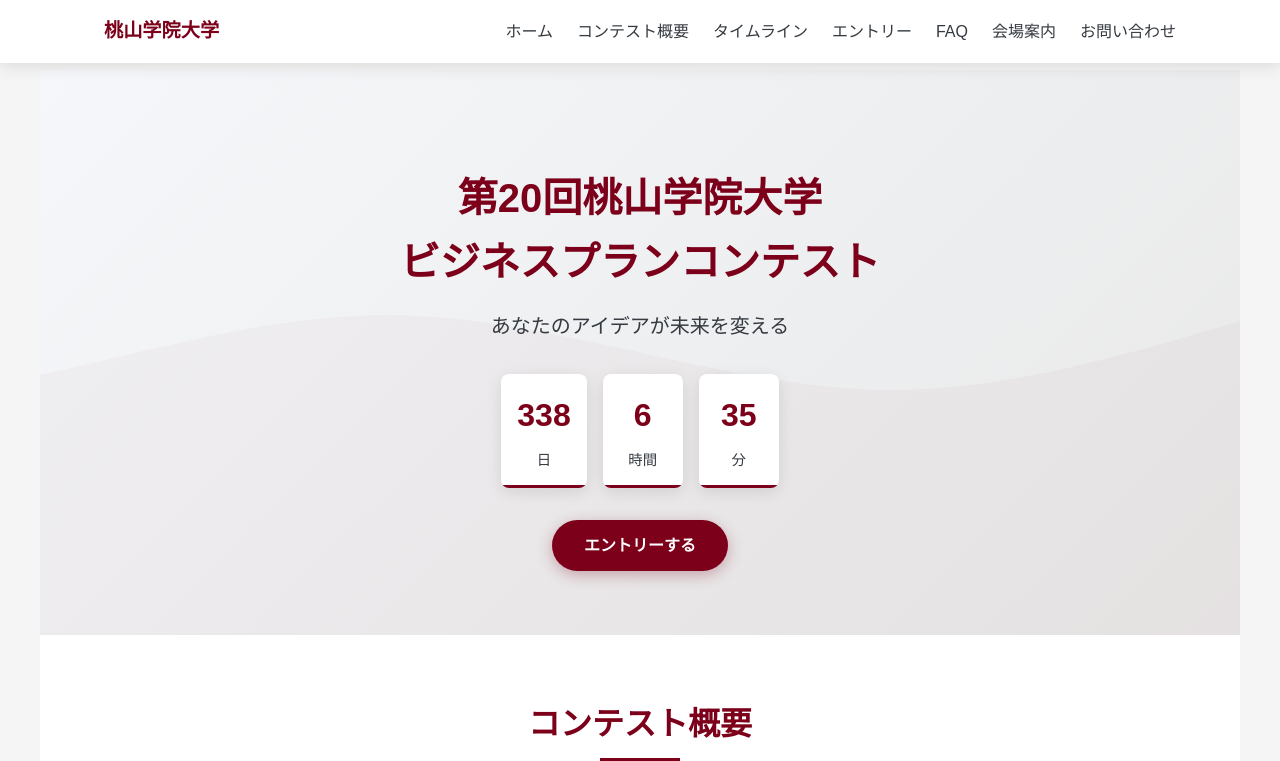
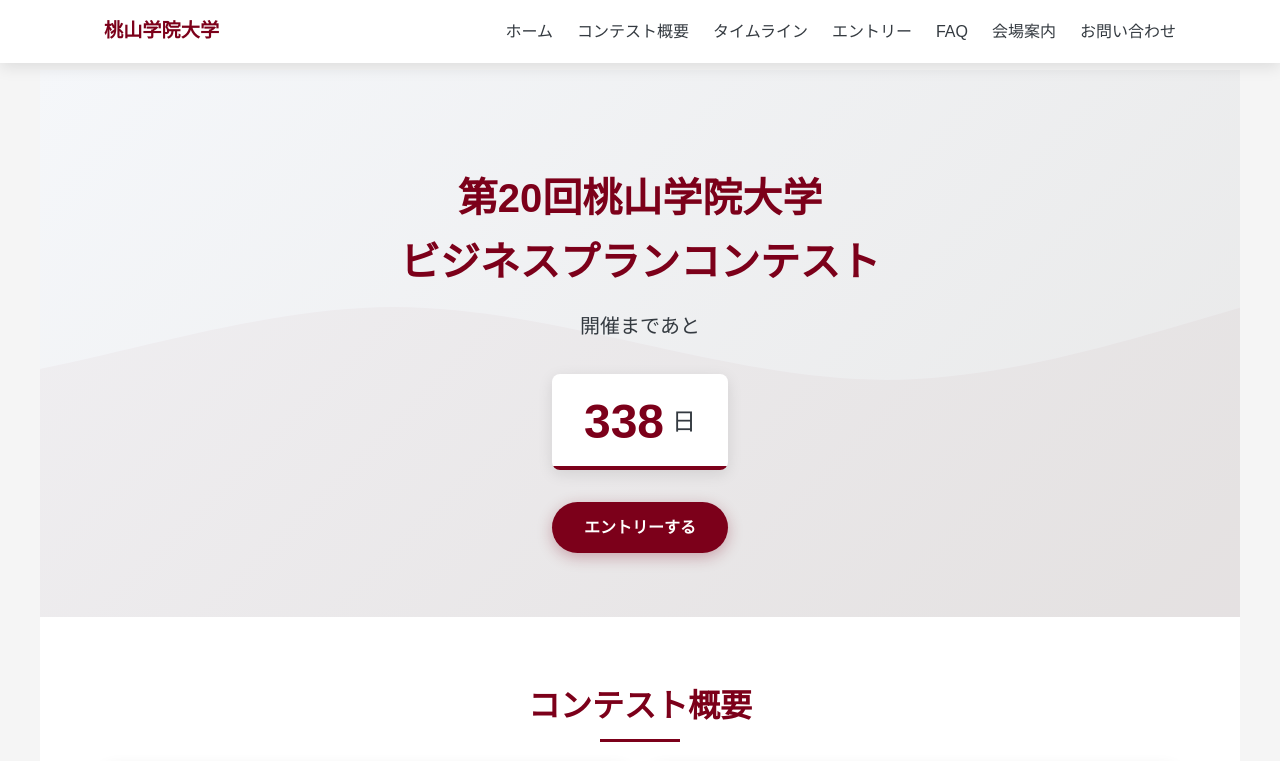
Before and after one commit to masa-momo9/business_cotest, a plain HTML site: page index.html in a window 1280 px wide. Shown: the top 761 px of the page. Drawn offline with Linux system fonts and the light colour scheme.

Commit message:
index.html

```diff
--- a/index.html
+++ b/index.html
@@ -217,11 +217,14 @@
             background-color: white;
             border-radius: var(--standard-radius);
             box-shadow: var(--standard-shadow);
-            padding: 1rem;
-            min-width: 80px;
+            padding: 1.5rem 2rem;
+            min-width: 140px;
             text-align: center;
             position: relative;
             overflow: hidden;
+            display: flex;
+            align-items: center;
+            justify-content: center;
         }
 
         .countdown-item::after {
@@ -230,20 +233,23 @@
             bottom: 0;
             left: 0;
             width: 100%;
-            height: 3px;
+            height: 4px;
             background-color: var(--primary-color);
         }
 
         .countdown-number {
-            font-size: 2rem;
+            font-size: 3rem;
             font-weight: 700;
             color: var(--primary-color);
+            line-height: 1;
         }
 
         .countdown-label {
-            font-size: 0.9rem;
+            font-size: 1.5rem;
             color: var(--dark-color);
-            margin-top: 0.5rem;
+            margin-left: 0.5rem;
+            align-self: flex-end;
+            padding-bottom: 0.3rem;
         }
 
         /* コンテスト概要セクション */
@@ -745,21 +751,13 @@
         <section id="hero" class="hero">
             <div class="hero-content">
                 <h1 class="hero-title">第20回桃山学院大学<br>ビジネスプランコンテスト</h1>
-                <p class="hero-subtitle">あなたのアイデアが未来を変える</p>
+                <p class="hero-subtitle">開催まであと</p>
 
                 <!-- カウントダウンタイマー -->
                 <div class="countdown">
                     <div class="countdown-item hover-lift">
                         <div class="countdown-number" id="days">328</div>
                         <div class="countdown-label">日</div>
-                    </div>
-                    <div class="countdown-item hover-lift">
-                        <div class="countdown-number" id="hours">12</div>
-                        <div class="countdown-label">時間</div>
-                    </div>
-                    <div class="countdown-item hover-lift">
-                        <div class="countdown-number" id="minutes">30</div>
-                        <div class="countdown-label">分</div>
                     </div>
                 </div>
 
@@ -932,6 +930,7 @@
             width: 100%;
             border: none;
             transition: height 0.3s ease;
+            min-height: 2000px; /* 最小の高さを大きく設定 */
         }
     </style>
 
@@ -1004,8 +1003,8 @@
 
             // iframeの高さを自動調整する関数
             function resizeIframe(iframe) {
-                // 初期高さを1500pxに設定
-                iframe.style.height = '1500px';
+                // 初期高さを2000pxに設定 (以前より高く)
+                iframe.style.height = '2000px';
 
                 // メッセージイベントでフォームとの通信を処理
                 window.addEventListener('message', function(e) {
@@ -1014,8 +1013,8 @@
                             const data = JSON.parse(e.data);
                             if (data.scrollHeight) {
                                 // スクロールが不要になるよう、実際の高さより余裕を持って設定
-                                const newHeight = data.scrollHeight + 100; // 余裕を持たせる
-                                iframe.style.height = newHeight + 'px';
+                                const newHeight = data.scrollHeight + 200; // より余裕を持たせる
+                                iframe.style.height = Math.max(newHeight, 2000) + 'px';
                             }
                         } catch (error) {
                             console.log('JSONパースエラー', error);
```
